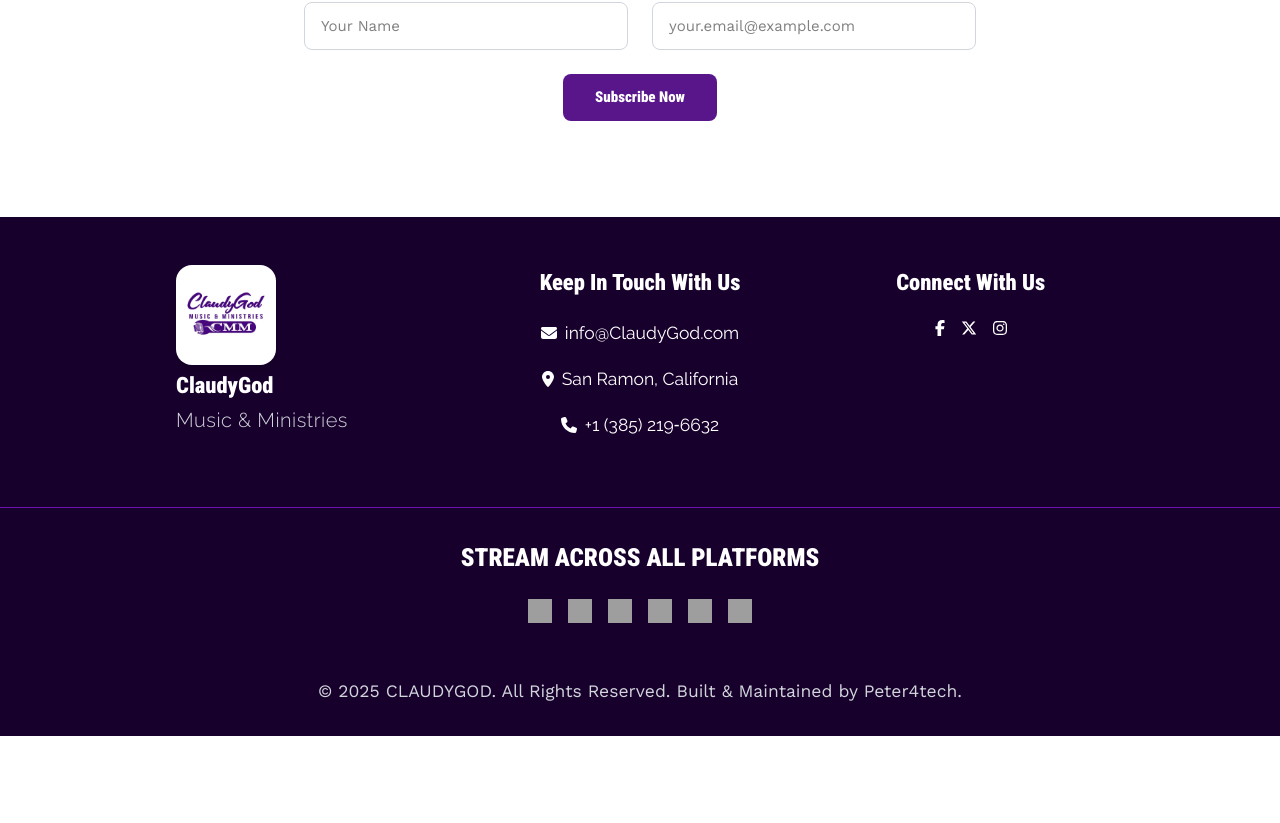
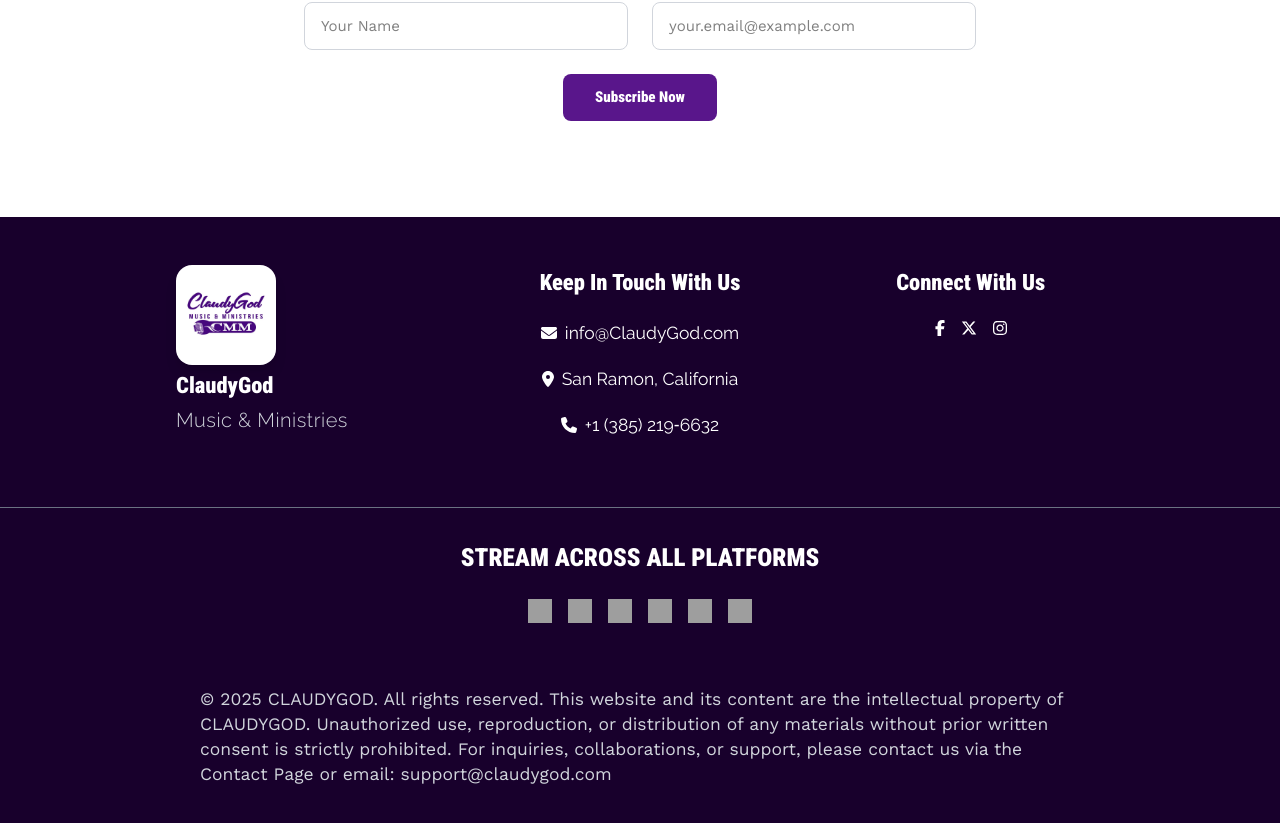
Before and after one commit to ClaudyGod-MusicMinistries/ClaudyGodWebApp, a React (Vite) app in the folder frontend/: page / in a window 1280 px wide. Shown: the part 4422-5245 px from the top of the page. Before the commit the page ends 5158 px from the top, so only its background shows below. Built offline with nearby package versions, Linux system fonts and the light colour scheme; grey boxes are pictures that could not be loaded.

Commit message:
Quick_Fix

```diff
--- a/frontend/src/components/footer.tsx
+++ b/frontend/src/components/footer.tsx
@@ -59,7 +59,7 @@
   </div>
 
       {/* Rest of the footer remains the same */}
-        <div className="w-full border-t border-purple-800" />
+        <div className="w-full border-t border-gray-500" />
 
     <div className="max-w-5xl mx-auto py-8 px-2 sm:px-6 lg:px-8 text-center">
     <h3 className="text-xl font-bold mb-6 px-4 roboto-condensed">STREAM ACROSS ALL PLATFORMS</h3>
@@ -67,10 +67,15 @@
       <Streaming />
     </div>
   </div>
+  {/* <div className="w-full border-t border-gray-500" /> */}
+  <div className="mt-4 mb-6 text-left text-sm work-sans text-gray-300 px-6 md:px-12 lg:px-50 py-4">
+  <p>
+    © 2025 CLAUDYGOD. All rights reserved. This website and its content are the intellectual property of CLAUDYGOD. Unauthorized use, reproduction,
+    or distribution of any materials without prior written consent is strictly prohibited. For inquiries, collaborations, or support, please contact us via the Contact Page or email: support@claudygod.com
+  </p>
+</div>
 
-  <div className="mt-4 mb-6 text-center text-sm work-sans text-gray-300 px-4 py-2">
-    © 2025 CLAUDYGOD. All Rights Reserved. Built & Maintained by Peter4tech.
-  </div>
+
 </footer>
   );
 };
--- a/frontend/src/pages/Bio.tsx
+++ b/frontend/src/pages/Bio.tsx
@@ -21,7 +21,7 @@
 
           {/* Title with Better Mobile Line-height */}
          <h2 className=" max-md:text-2xl md:text-5xl lg:text-45 text-purple-900 text-left roboto-condensed px-2 leading-tight sm:leading-snug md:leading-normal">
-  ClaudyGod: American Gospel, African Soul - A Californian Melody of Faith
+  ClaudyGod: American Gospel, Afro Singer - A Californian Melody of Faith
 </h2>
 
           {/* First Section with Optimized Image Ratios */}
--- a/frontend/src/pages/Contact.tsx
+++ b/frontend/src/pages/Contact.tsx
@@ -46,7 +46,7 @@
           </h2>
           <p className="text-gray-700 robotoMedium mt-4 max-w-2xl mx-auto">
             Whether prayer request, testimony, or personal experience with ClaudyGod, we would love to hear from you.
-            Kingdom work is our duty! Thank you for reaching out & growing in study with you & hear your testimony.
+           Thank you for reaching out & growing in study with you & hear your testimony.
             We are here for you!
           </p>
         </div>
--- a/frontend/src/pages/Music.tsx
+++ b/frontend/src/pages/Music.tsx
@@ -134,7 +134,7 @@
       <section className="py-16">
         <div className="container mx-auto px-4">
 
-          <h2 className=" bg-purple-900 p-10 text-white max-md:text-2xl md:text-5xl roboto-condensed mb-12 max-md:text-center">Latest Release: You Are My Everything</h2>
+          <h2 className=" bg-purple-900 p-10 text-white max-md:text-2xl md:text-5xl roboto-condensed mb-12 max-md:text-center">Latest Release: You Are Our Everything</h2>
           <div className="space-y-10">
             {albums.map((album) => (
               <motion.div
--- a/frontend/src/pages/Store.tsx
+++ b/frontend/src/pages/Store.tsx
@@ -1,7 +1,7 @@
 import { useState, useEffect } from 'react';
 import { Herosection } from '../components/Herosection';
 import { useCartStore } from '../Context/Cartcontext';
-import StoreBanner from '../assets/StoreBanner.jpg';
+import { Back3 } from '../assets';
 import { NewsletterForm } from '../components/Newsletter';
 // In Store.tsx, ensure you have these imports:
 // In Store.tsx, ensure you have these imports:
@@ -75,7 +75,7 @@
         <div className="absolute inset-0 bg-black/50 z-10" />
         <Herosection
           title="ClaudyGod Music & Ministries / Store"
-          backgroundImage={StoreBanner}
+          backgroundImage={Back3}
           className="relative z-0"
         />
       </div>
```
